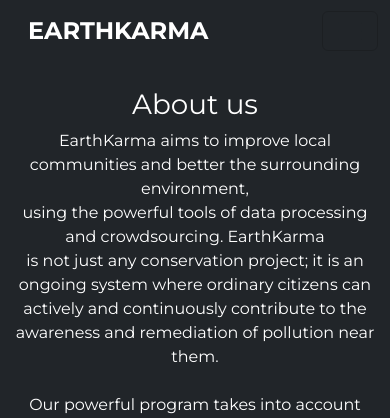
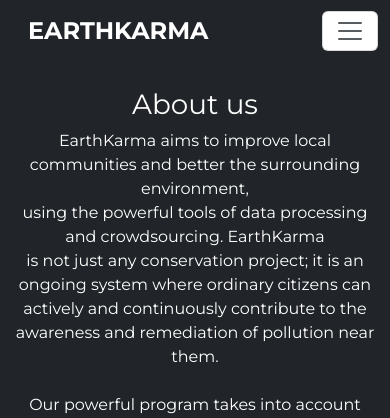
Before and after one commit to Krish31415/RCKT, a Flask app: page /about_us in a window 390 px wide. Shown: the top 418 px of the page. Run offline with Flask 3, Linux system fonts and the light colour scheme.

Commit message:
improved mobile navbar support

```diff
--- a/static/style.css
+++ b/static/style.css
@@ -137,3 +137,7 @@
 ::-webkit-scrollbar-thumb:hover {
   background: #555;
 }
+
+.show{
+    background: var(--bs-dark);
+}
--- a/templates/base.html
+++ b/templates/base.html
@@ -97,8 +97,8 @@
 <nav class="navbar navbar-expand-lg fixed-top">
 	<div class="container-fluid">
 		<a class="navbar-brand" href="{{url_for('home')}}">EARTHKARMA</a>
-		<button class="navbar-toggler" type="button" data-bs-toggle="collapse" data-bs-target="#navbarSupportedContent"
-				aria-controls="navbarSupportedContent" aria-expanded="false" aria-label="Toggle navigation" style="color: white;">
+		<button class="navbar-toggler bg-white" type="button" data-bs-toggle="collapse" data-bs-target="#navbarSupportedContent"
+				aria-controls="navbarSupportedContent" aria-expanded="false" aria-label="Toggle navigation">
 			<span class="navbar-toggler-icon"></span>
 		</button>
 		<div class="collapse navbar-collapse" id="navbarSupportedContent">
```
